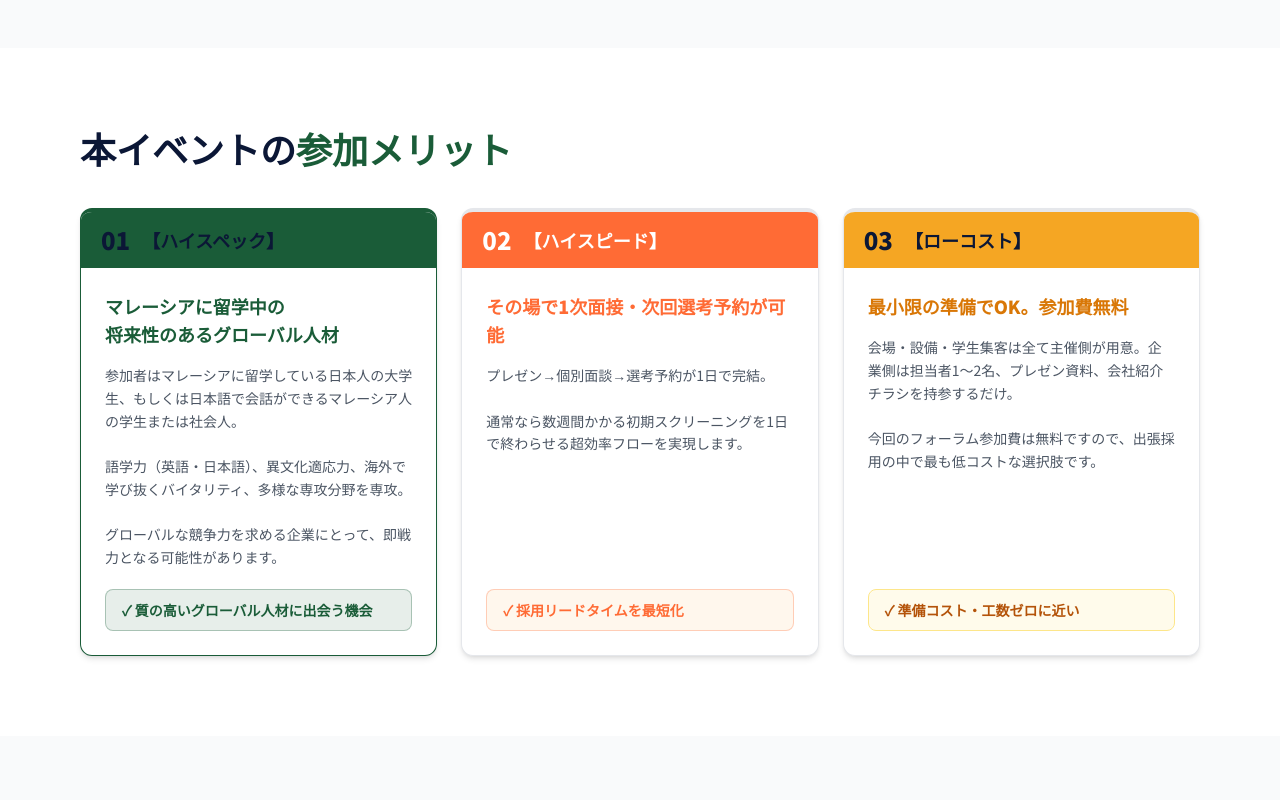
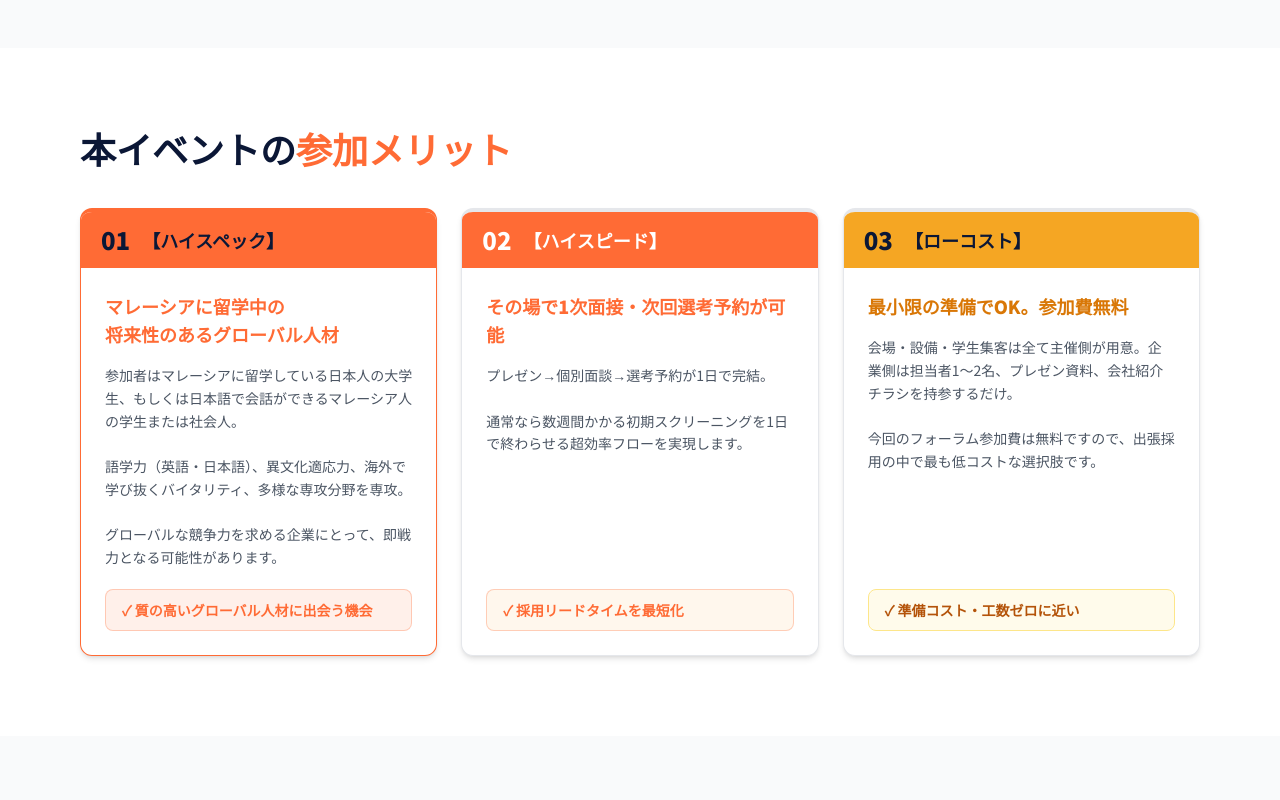
Before and after one commit to 20010208/kl-career-forum-2026, a Next.js app: page / in a window 1280 px wide. Shown: the part 1720-2520 px from the top of the page. Built offline with nearby package versions, Linux system fonts and the light colour scheme.

Commit message:
[Pattern C] Orange as true main color, green as secondary

```diff
--- a/src/app/globals.css
+++ b/src/app/globals.css
@@ -18,7 +18,7 @@ body {
   background: #E2E8F0;
 }
 ::-webkit-scrollbar-thumb {
-  background: #1A5C38;
+  background: #FF6B35;
   border-radius: 3px;
 }
 
@@ -33,7 +33,7 @@ body {
     @apply bg-forum-orange hover:bg-orange-600 text-white px-8 py-4 rounded-lg font-black text-lg transition-colors inline-flex items-center gap-2;
   }
   .btn-secondary {
-    @apply bg-teal hover:bg-teal-dark text-navy-900 px-8 py-4 rounded-lg font-black text-lg transition-colors inline-flex items-center gap-2;
+    @apply bg-[#2A7A4E] hover:bg-[#1A5C38] text-white px-8 py-4 rounded-lg font-black text-lg transition-colors inline-flex items-center gap-2;
   }
   .card-light {
     @apply bg-white rounded-xl p-6 shadow-sm border border-gray-100;
--- a/tailwind.config.ts
+++ b/tailwind.config.ts
@@ -17,9 +17,9 @@ const config: Config = {
           600: "#1A3270",
         },
         teal: {
-          DEFAULT: "#1A5C38",
-          light: "#2A7A4E",
-          dark: "#134530",
+          DEFAULT: "#FF6B35",
+          light: "#FF8F5C",
+          dark: "#E85520",
         },
         "forum-orange": "#FF6B35",
         "forum-gold": "#F5A623",
```
